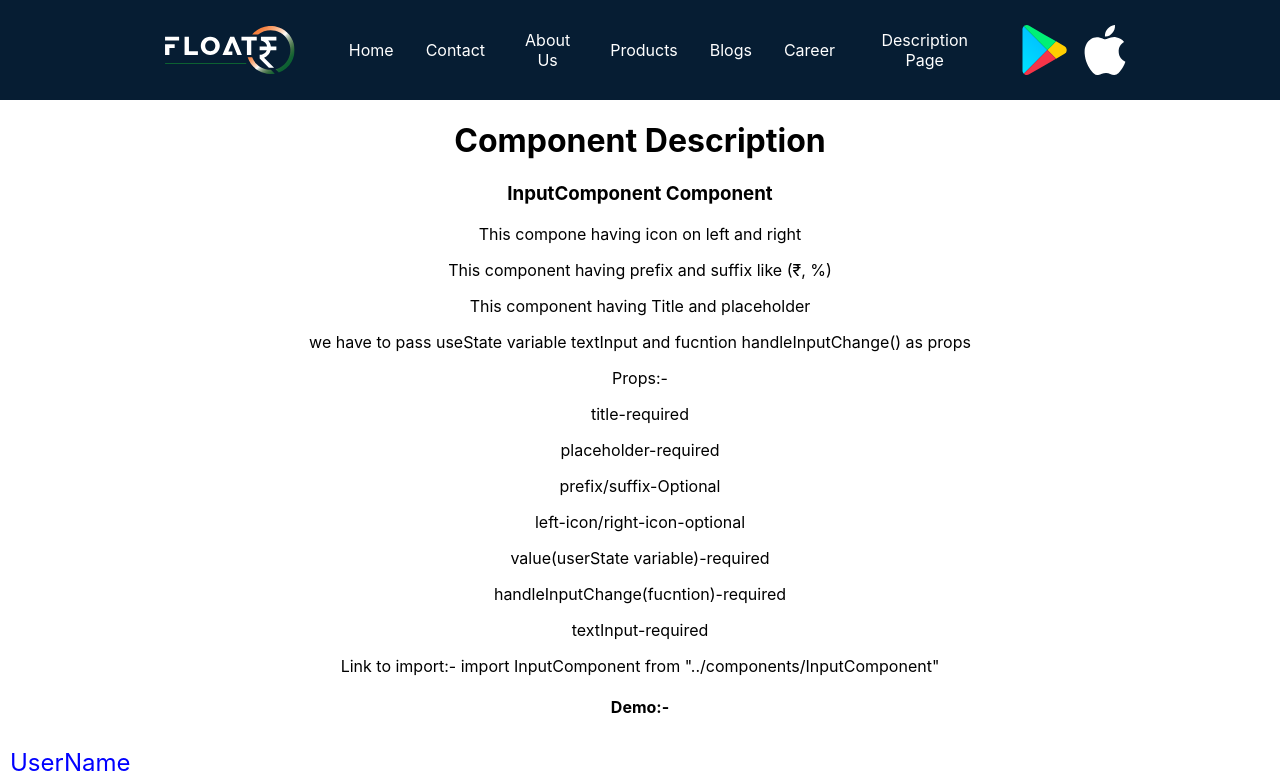
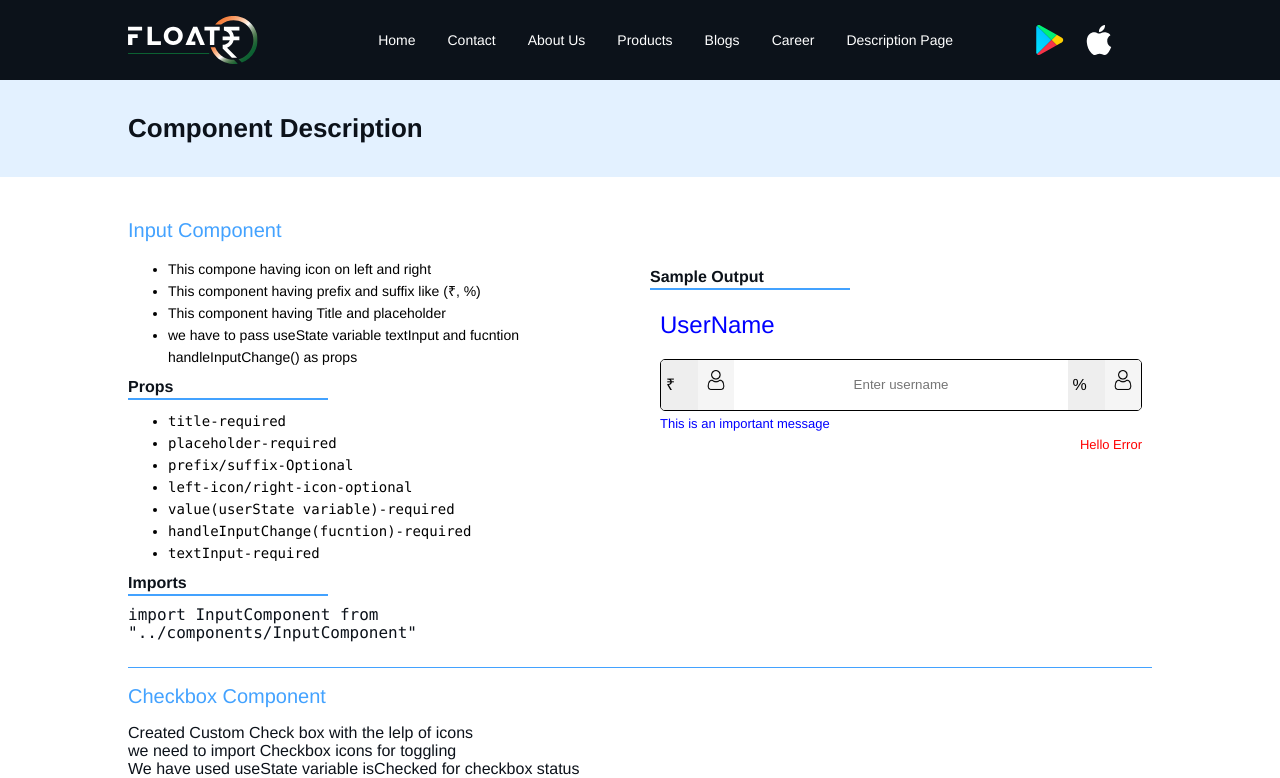
Before and after one commit to Sumit2406/floatrweb, a React (Create React App) app: page /description in a window 1280 px wide. Shown: the top 778 px of the page. Built offline with nearby package versions, Linux system fonts and the light colour scheme.

Commit message:
Syling done for Input Component

```diff
--- a/src/components/Tabs.js
+++ b/src/components/Tabs.js
@@ -1,13 +1,13 @@
 import React, { useState } from "react";
 
-const Tabs = ({ tabDataObj, defaultSelected, onTabSelect }) => {
+const Tabs = ({ tabDataObj, defaultSelected, handleTabSelect }) => {
 
   const [selectedValue, setSelectedValue] = useState(defaultSelected || "");
   console.log(defaultSelected);
   const handleTabClick = (value) => {
     setSelectedValue(value);
-    if (onTabSelect) {
-      onTabSelect(value);
+    if (handleTabSelect) {
+      handleTabSelect(value);
     }
   };
 
--- a/src/components/TextArea.js
+++ b/src/components/TextArea.js
@@ -2,6 +2,7 @@ import React from 'react'
 import "../scss/components.scss"
 
 export default function TextArea({ label, value, onChange }) {
+  console.log(value);
   return (
 <div className='TextAreaContainer'>
       <label className='TextAreaLabel'>{label}</label>
--- a/src/routers/Navigation.js
+++ b/src/routers/Navigation.js
@@ -7,12 +7,12 @@ import Blogs from "../screens/Blogs"
 import Carrer from "../screens/Career"
 import Products from "../screens/Products"
 import Description from '../screens/Description';
-
+import "../scss/App.scss"
 
 
 export default function Navigation() {
   return (
-    <div>
+    <div className='mainbody'>
 <Routes>
   <Route path="/" element={<Home />} />
   <Route path="/contact" element={<Contact />} />
--- a/src/screens/Description.js
+++ b/src/screens/Description.js
@@ -104,24 +104,31 @@ const demoValueChange = (value) => {
 
   return (
     <div>
-      <h1> Component Description </h1>
-      <div>
-      <h3>InputComponent Component</h3>
-      <p>This compone having icon on left and right</p>
-      <p>This component having prefix and suffix like (₹, %)</p>
-      <p>This component having Title and placeholder</p>
-      <p>we have to pass useState variable textInput and fucntion handleInputChange() as props</p>
-      <p>Props:- </p>
-      <p>title-required</p>
-      <p>placeholder-required</p>
-      <p>prefix/suffix-Optional</p>
-      <p>left-icon/right-icon-optional</p>
-      <p>value(userState variable)-required</p>
-      <p>handleInputChange(fucntion)-required</p>
-      <p>textInput-required</p>
-     <p>Link to import:- import InputComponent from "../components/InputComponent"</p>
-     <h4>Demo:-</h4>
-     <div style={{width:'50%'}}>
+      <div className='pagetitle'><div className='contentblock'><h1> Component Description </h1></div></div>
+      <div className='contentblock'>
+      <div className='compoblock'>
+      <h2>Input Component</h2>
+      <div className='masterblock'>
+      <div className='leftblock'><ul><li>This compone having icon on left and right</li>
+      <li>This component having prefix and suffix like (₹, %)</li>
+      <li>This component having Title and placeholder</li>
+      <li>we have to pass useState variable textInput and fucntion handleInputChange() as props</li>
+      </ul>
+      <p className='subtitle'>Props</p>
+      <code>
+      <ul><li>title-required</li>
+      <li>placeholder-required</li>
+      <li>prefix/suffix-Optional</li>
+      <li>left-icon/right-icon-optional</li>
+      <li>value(userState variable)-required</li>
+      <li>handleInputChange(fucntion)-required</li>
+      <li>textInput-required</li></ul></code>
+     <p className='subtitle'>Imports</p>
+     <code><p>import InputComponent from "../components/InputComponent"</p></code></div>
+
+
+     <div className='rightblock'><p className='subtitle'>Sample Output</p>
+     <div>
       <InputComponent
         title="UserName"
         placeholder="Enter username"
@@ -132,13 +139,14 @@ const demoValueChange = (value) => {
         input-type="text"
         handleInputChange={handleInputChange}
         value={textInput}
-      />
-          </div>
+      /></div>
+     </div>
+      </div>
       </div>
 
 
 <div>
-  <h3>Checkbox Component</h3>
+  <h2>Checkbox Component</h2>
   <p>Created Custom Check box with the lelp of icons</p>
   <p>we need to import Checkbox icons for toggling</p>
   <p>We have used useState variable isChecked for checkbox status</p>
@@ -152,7 +160,7 @@ const demoValueChange = (value) => {
 </div>
 
 <div>
-<h3>RadioButtons Component</h3>
+<h2>RadioButtons Component</h2>
   <p>We have used Custom Radion button with the help of icons</p>
   <p>We have imported two radion icon for toggling</p>
   <p>We need to pass useState variable radioStatus as proos for radio status</p>
@@ -168,7 +176,7 @@ const demoValueChange = (value) => {
 </div>
 <div>
 
-  <h3>Button Component</h3>
+  <h2>Button Component</h2>
   <p> In button componet we have used props "txt" as button title, "buttonStyle" as style and handleClick as as function and passed all these as props </p>
   <p>Props Used:- </p>
   <p>btnLabel- required</p>
@@ -180,7 +188,7 @@ const demoValueChange = (value) => {
 </div>
 
 <div>
-<h3>FileUploader Component</h3>
+<h2>FileUploader Component</h2>
 <p>We have created custom file upload button with the help of Icon, and uploadHandler funtion </p>
 <p>we need to pass uploadHandler() fucntion as props </p>
 <p>In this component we have used use state to check the status of uploaded image also used use ref to perform</p>
@@ -194,7 +202,7 @@ const demoValueChange = (value) => {
 </div>
 
 <div>
-  <h3>DateComponents Components</h3>
+  <h2>DateComponents Components</h2>
   <p>We have created Date component to select the date from user</p>
   <p>In this component we have used used useState variable selectedDate, handleDateChange() function for event handling</p>
   <p>In this componed we are passing title, selectedDate and function handleDateChange as props</p>
@@ -209,7 +217,7 @@ const demoValueChange = (value) => {
 </div>
 
 <div>
-  <h3>TextArea Component</h3>
+  <h2>TextArea Component</h2>
   <p>We need to pass label, value and onChange function as props</p>
   <p>This component is generally used to collect some short description from user</p>
   <p>In this component we are used useState variable as text and handleChange() for event handling </p>
@@ -223,23 +231,23 @@ const demoValueChange = (value) => {
 </div>
 
 <div>
-<h3>Tabs Component</h3>
+<h2>Tabs Component</h2>
 <p>we have created variable with tabsData which contain information as an array of object </p>
-<p>we need to pass tabsData, defaultSelected and onTabSelect() function as props</p>
+<p>we need to pass tabsData, defaultSelected and handleTabSelect() function as props</p>
 <p>Props Used</p>
 <p>tabsData - required</p>
 <p>defaultSelected - required</p>
-<p>onTabSelect - required</p>
+<p>handleTabSelect - required</p>
 <p>Link need to import :- import Tabs from '../components/Tabs' </p>
 <h4>Demo:-</h4>
 <Tabs
         tabDataObj={tabDataObj}
         defaultSelected="2"
-        onTabSelect={handleTabSelect}
+        handleTabSelect={handleTabSelect}
       />
 </div>
 <div>
-  <h3>Dropdown Component</h3>
+  <h2>Dropdown Component</h2>
   <p>In this componet we have created one div inside the div we have added paragraph along with image</p>
   <p>In this component we have used useState dropstatus to update the status initialy set to false</p>
   <p>we have created variable dropDownObj to store the data</p>
@@ -256,7 +264,7 @@ selectedOption={selectedOption}
 demoValueChange={demoValueChange} />
 
 </div>
-
+</div>
     </div>
   )
 }
--- a/src/screens/Navbar.js
+++ b/src/screens/Navbar.js
@@ -10,7 +10,7 @@ export default function Navbar() {
   return (
 
       <header>
-        <div id="mainwrap">
+        <div className="mainwrap">
       <div id='logo'>
       <img src={LogoDark2} alt="Logo Dark 2" />
       </div>
--- a/src/scss/App.scss
+++ b/src/scss/App.scss
@@ -1,8 +1,18 @@
 // @use "forPartial"; // using partial SCSS file from _forPartial.scss
 @use "sass:math";  // for using math operations
 
-.App {
-  text-align: center;
+// .App {
+//   text-align: center;
+// }
+body {
+  margin: 0;
+  padding: 0;
+  font-family: Helvetica, sans-serif;
+}
+.mainbody {
+  width: 100%;
+    // display: flex;
+    // justify-content: center;
 }
 
 .App-logo {
@@ -82,14 +92,14 @@
 
 header{
 	width: 100%;
-	height: 100px;
+	height: 80px;
 	// background: black;
-  background: #061D33;
+  background: #0C121A;
 	display: flex;
 	justify-content: center;
 }
 
-#mainwrap{
+.mainwrap{
   width: 80%;
 	height: 100%;
 	display: flex;
@@ -103,7 +113,6 @@ header{
 	width: 20%;
 	align-items: center;
     display: flex;
-	justify-content: center;
 }
 
 #logo img{
@@ -133,6 +142,8 @@ nav a {
     padding: 14px 16px;
     text-decoration: none;
     color: white;
+    font-size: 14px;
+    line-height: 16px;
   }
 
   #navmenu span{
@@ -152,7 +163,70 @@ nav a {
     }
 
     #brand-icon img{
-      height:50px;
-      width: 60px;
+      height: 30px;
+      width: auto;
       cursor: pointer;
+      margin: 0 10px;
     }
+  .contentblock {
+    display: block;
+    width: 80%;
+    margin: 0 auto;
+  }
+  .pagetitle {
+    background: rgba(67, 162, 255,0.15);
+    padding: 15px 0;
+  }
+  .pagetitle h1 {
+    font-size: 26px;
+    line-height: 32px;
+    color: #0C121A;
+  }
+h2 {
+  font-size: 20px;
+    line-height: 26px;
+    color: #43A2FF;
+    font-weight: 300;
+    margin: 0;
+    padding: 15px 0;
+}
+ul {
+  margin: 0;
+}
+ul li {
+  font-size: 14px;
+  line-height: 22px;
+}
+p {
+  font-size: 16px;
+  line-height: 18px;
+  margin: 0;
+  color: #0C121A;
+}
+.subtitle {
+  font-weight: bold;
+  padding: 10px 0;
+}
+.subtitle::after {
+  content: '';
+  border-bottom: 2px solid #43A2FF;
+    width: 200px;
+    display: block;
+    margin-top: 2px;
+}
+.masterblock {
+  display: flex;
+}
+.leftblock {
+  flex:1;
+  width: 60%;
+  margin-right: 20px;
+}
+.rightblock {
+  flex:1;
+}
+
+.compoblock {
+  padding: 25px 0;
+    border-bottom: 1px solid #43A2FF;
+}
```
Also changed, not shown: src/screens/Home.js (line endings or trailing spaces).
